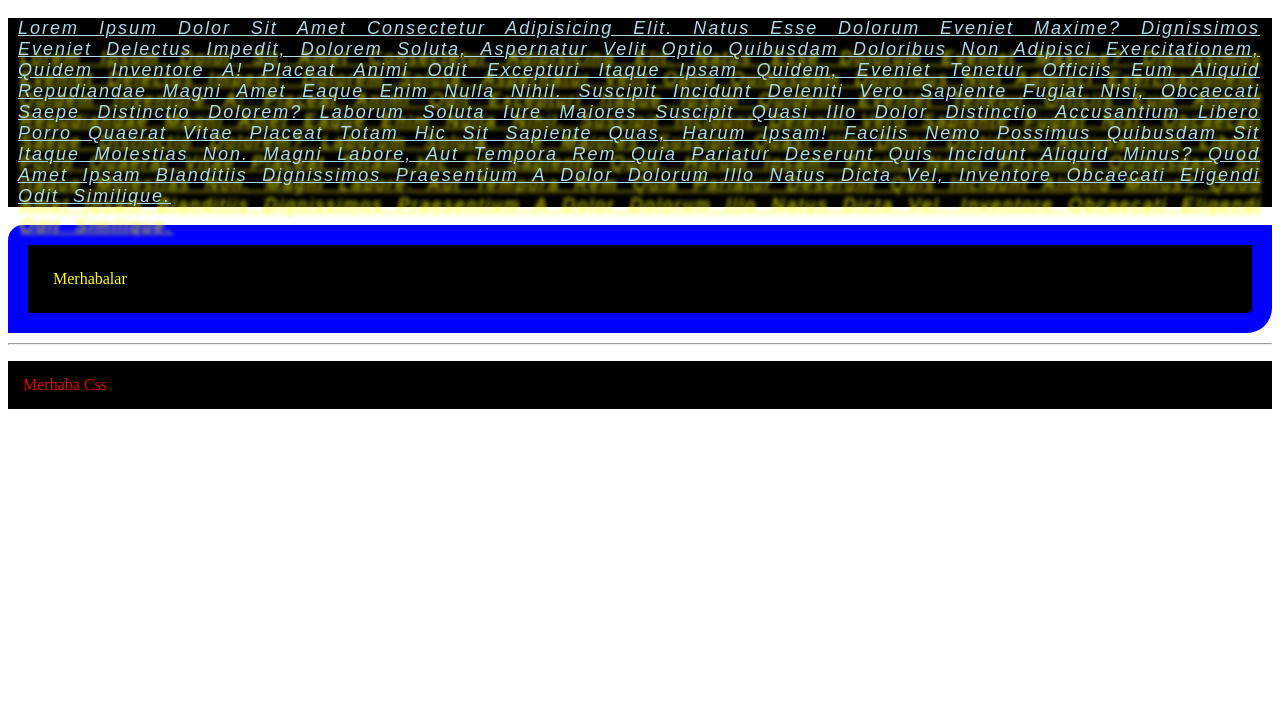
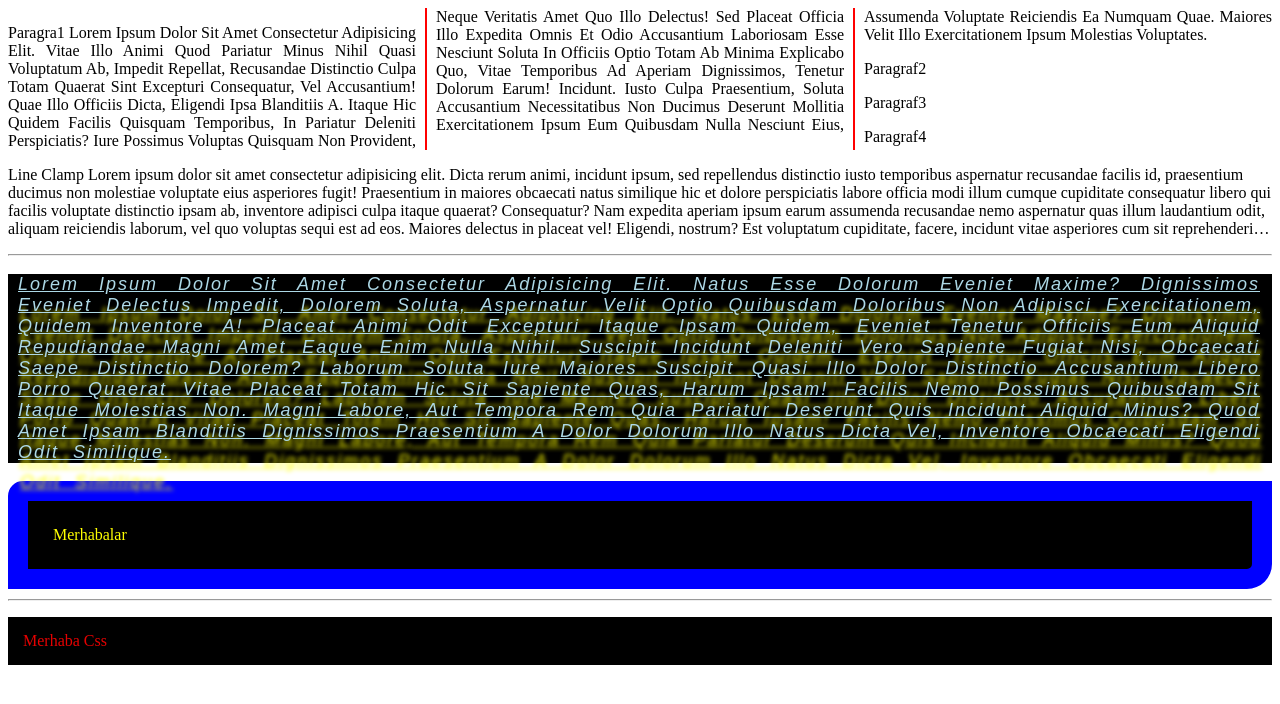
Before and after one commit to OguzDurak/css3-codes, a plain HTML site: page index.html in a window 1280 px wide. Drawn offline with Linux system fonts and the light colour scheme; a web font is replaced by a local one.

Commit message:
colum-count-line-clamp

```diff
--- a/index.html
+++ b/index.html
@@ -27,6 +27,24 @@
   <body>
     <!-- start Code -->
 
+    <div class="column-cotainer">
+        <p>Paragra1 Lorem ipsum dolor sit amet consectetur adipisicing elit. Vitae illo animi quod pariatur minus nihil quasi voluptatum ab, impedit repellat, recusandae distinctio culpa totam quaerat sint excepturi consequatur, vel accusantium!
+        Quae illo officiis dicta, eligendi ipsa blanditiis a. Itaque hic quidem facilis quisquam temporibus, in pariatur deleniti perspiciatis? Iure possimus voluptas quisquam non provident, neque veritatis amet quo illo delectus!
+        Sed placeat officia illo expedita omnis et odio accusantium laboriosam esse nesciunt soluta in officiis optio totam ab minima explicabo quo, vitae temporibus ad aperiam dignissimos, tenetur dolorum earum! Incidunt.
+        Iusto culpa praesentium, soluta accusantium necessitatibus non ducimus deserunt mollitia exercitationem ipsum eum quibusdam nulla nesciunt eius, assumenda voluptate reiciendis ea numquam quae. Maiores velit illo exercitationem ipsum molestias voluptates.</p>
+
+        <p>paragraf2</p>
+        <p>paragraf3</p>
+        <p>paragraf4</p>
+    </div>
+
+    <p class="line-clamp4">Line Clamp  Lorem ipsum dolor sit amet consectetur adipisicing elit. Dicta rerum animi, incidunt ipsum, sed repellendus distinctio iusto temporibus aspernatur recusandae facilis id, praesentium ducimus non molestiae voluptate eius asperiores fugit!
+    Praesentium in maiores obcaecati natus similique hic et dolore perspiciatis labore officia modi illum cumque cupiditate consequatur libero qui facilis voluptate distinctio ipsam ab, inventore adipisci culpa itaque quaerat? Consequatur?
+    Nam expedita aperiam ipsum earum assumenda recusandae nemo aspernatur quas illum laudantium odit, aliquam reiciendis laborum, vel quo voluptas sequi est ad eos. Maiores delectus in placeat vel! Eligendi, nostrum?
+    Est voluptatum cupiditate, facere, incidunt vitae asperiores cum sit reprehenderit rerum qui voluptatem. Aliquid tenetur rem distinctio error, accusamus odit maiores et repellat corrupti illo dignissimos a amet accusantium. Eum?</p>
+
+    <hr>
+
     <p id="parag_id4">Lorem ipsum dolor sit amet consectetur adipisicing elit. Natus esse dolorum eveniet maxime? Dignissimos eveniet delectus impedit, dolorem soluta, aspernatur velit optio quibusdam doloribus non adipisci exercitationem, quidem inventore a!
     Placeat animi odit excepturi itaque ipsam quidem, eveniet tenetur officiis eum aliquid repudiandae magni amet eaque enim nulla nihil. Suscipit incidunt deleniti vero sapiente fugiat nisi, obcaecati saepe distinctio dolorem?
     Laborum soluta iure maiores suscipit quasi illo dolor distinctio accusantium libero porro quaerat vitae placeat totam hic sit sapiente quas, harum ipsam! Facilis nemo possimus quibusdam sit itaque molestias non.
--- a/style.css
+++ b/style.css
@@ -58,6 +58,8 @@
   border-top-left-radius: 15px;
 }
 
+/* text */
+
 #parag_id4 {
   font-family: "Nunito", sans-serif;
   color: lightblue;
@@ -74,3 +76,30 @@
   letter-spacing: 2px;
   text-shadow: 2px 30px 4px yellow;
 }
+
+/* column count */
+.column-cotainer{
+    column-count: 3;
+    column-gap: 20px;
+    column-rule: 2px solid red;
+    text-transform: capitalize;
+    text-align: justify;
+}
+
+/* line clamp */
+
+.line-clamp4 {
+    display: -webkit-box;
+    -webkit-line-clamp: 4; /* Number of lines to show */
+    -webkit-box-orient: vertical;
+    overflow: hidden;
+
+/* other for browser */
+
+    display: -moz-box;
+    -moz-line-clamp: 4; /* Number of lines to show */
+    -moz-box-orient: vertical;
+    overflow: hidden;
+
+
+}
```
